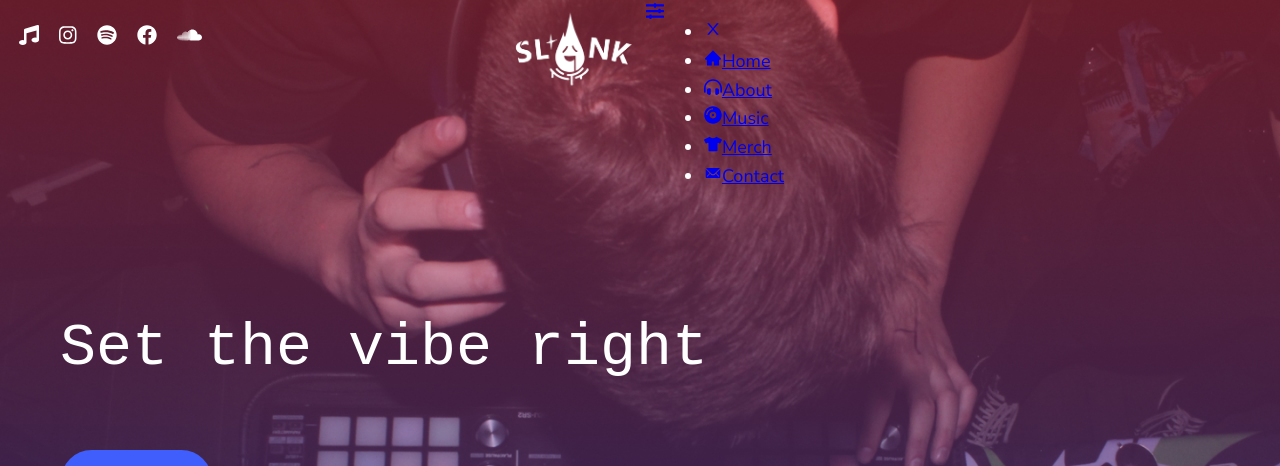
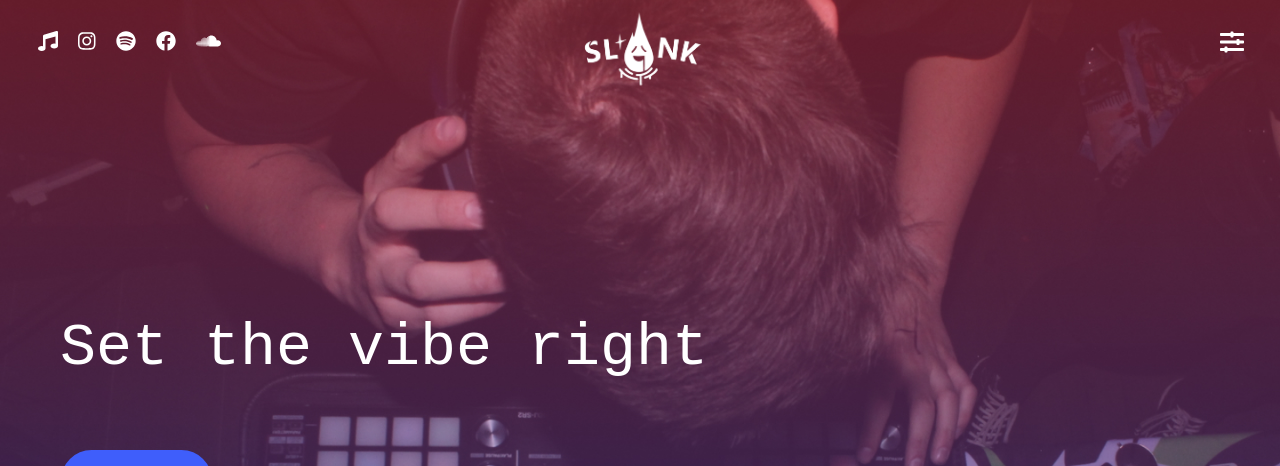
Before and after one commit to MelanieJindali/Slank, a React (Create React App) app in the folder slank-official/frontend/: page / in a window 1280 px wide. Shown: the top 466 px of the page. Built offline with nearby package versions, Linux system fonts and the light colour scheme; a web font is replaced by a local one.

Commit message:
Styled Sidebar

```diff
--- a/slank-official/frontend/src/App.css
+++ b/slank-official/frontend/src/App.css
@@ -65,11 +65,6 @@ body {
 	justify-content: center;
 }
 
-img {
-	display: block;
-	max-width: 100%;
-}
-
 button:hover {
 	cursor: pointer;
 }
@@ -81,20 +76,20 @@ button:focus {
 /* Navbar */
 .top-socials {
 	position: absolute;
-	top: 10%;
-	left: 1.5%;
+	top: 25%;
+	left: 3%;
 }
 
 .top-socials a {
 	text-decoration: none;
 	font-size: 20px;
 	color: var(--color-light);
-  display: inline-block;
-  transition: 0.3s;
+	display: inline-block;
+	transition: 0.3s;
 }
 
 .top-socials a:hover {
-  transform: scale(1.5);
+	transform: scale(1.5);
 }
 
 .top-socials a + a {
@@ -114,76 +109,80 @@ button:focus {
 	align-content: center;
 }
 
-.nav-items {
-	position: absolute;
-	top: 10%;
-	right: 1.5%;
+.navbar {
+  display: flex;
+  right: 2em;
+  top: 1.5em;
+  position: absolute;
+  justify-content: start;
+  align-items: center;
 }
 
-.nav-item {
-	text-decoration: none;
-	color: var(--color-light);
+.menu-bars {
+  color: var(--color-light);
+  font-size: var(--fs-h3);
+  background: none;
 }
 
-.nav-item + .nav-item {
-	padding-left: 2em;
+.nav-menu {
+  background-color: var(--color-background);
+  width: 250px;
+  height: 100vh;
+  display: flex;
+  justify-content: center;
+  position: fixed;
+  top: 0;
+  right: -100%;
+  transition: 0.3s ease;
+  z-index: 9999;
 }
 
-.dropdown button {
-	top: 0%;
-	right: 0%;
-	position: absolute;
-	width: 60px;
-	height: 60px;
-	background: url(https://i.ibb.co/HrfVRcx/menu.png);
-	background-repeat: no-repeat;
-	background-size: 30px;
-	background-position: center;
-	cursor: pointer;
-	border: none;
+.nav-menu.active {
+  right: 0;
+  transition: 0.3s ease;
 }
 
-.show button {
-	background: url(https://i.ibb.co/rt3HybH/close.png);
-	background-repeat: no-repeat;
-	background-size: 25px;
-	background-position: center;
-	cursor: pointer;
+.nav-text {
+  display: flex;
+  justify-content: start;
+  align-items: center;
+  padding: 0;
+  list-style: none;
+  height: 4em;
 }
 
-/* .showcase {
-	position: absolute;
-	right: 0;
-	width: 100%;
-	min-height: 100vh;
-	padding: 100px;
-	display: flex;
-	justify-content: space-between;
-	align-items: center;
-	transition: 0.5s;
-} */
-.showcase.show {
-	right: 300px;
+.nav-text a {
+  text-decoration: none;
+  color: var(--color-light);
+  font-size: var(--fs-h3);
+  width: 100%;
+  height: 100%;
+  display: flex;
+  align-items: center;
+  padding: 1em;
+  border-top-left-radius: 1.5em;
+  border-bottom-left-radius: 1.5em;
 }
 
-.dropdown-menu {
-	display: flex;
-	flex-direction: column;
-	position: absolute;
-	top: 0;
-	right: 0;
-	width: 300px;
-	height: 100%;
-	align-items: center;
+.nav-text a:hover {
+  background-color: var(--color-acct1);
 }
 
-a.dropdown-item {
-	text-decoration: none;
-	font-size: 24px;
-	color: #111;
+.nav-menu-items {
+  width: 100%;
+  padding-left: 1em;
 }
-a.dropdown-item :hover {
-	color: #03a9f4;
+
+.navbar-toggle {
+  background-color: var(--color-background);
+  width: 100%;
+  display: flex;
+  justify-content: start;
+  align-items: center;
+}
+
+.nav-text span {
+  margin-left: 1em;
 }
 
 /* Hero Section */
@@ -654,11 +653,10 @@ iframe.music-player {
 		flex-direction: column;
 		place-content: center;
 		align-items: center;
-	}
-	.nav-items {
-		position: relative !important;
-		display: block;
-	}
+  }
+  .navbar{
+    position: unset;
+  }
 	.top-socials {
 		position: relative;
 	}
@@ -723,7 +721,6 @@ iframe.music-player {
 	}
 	.ig-cta p {
 		text-align: center !important;
-		font-size: 10px !important;
 	}
 	.videos iframe {
 		width: 300px;
```
